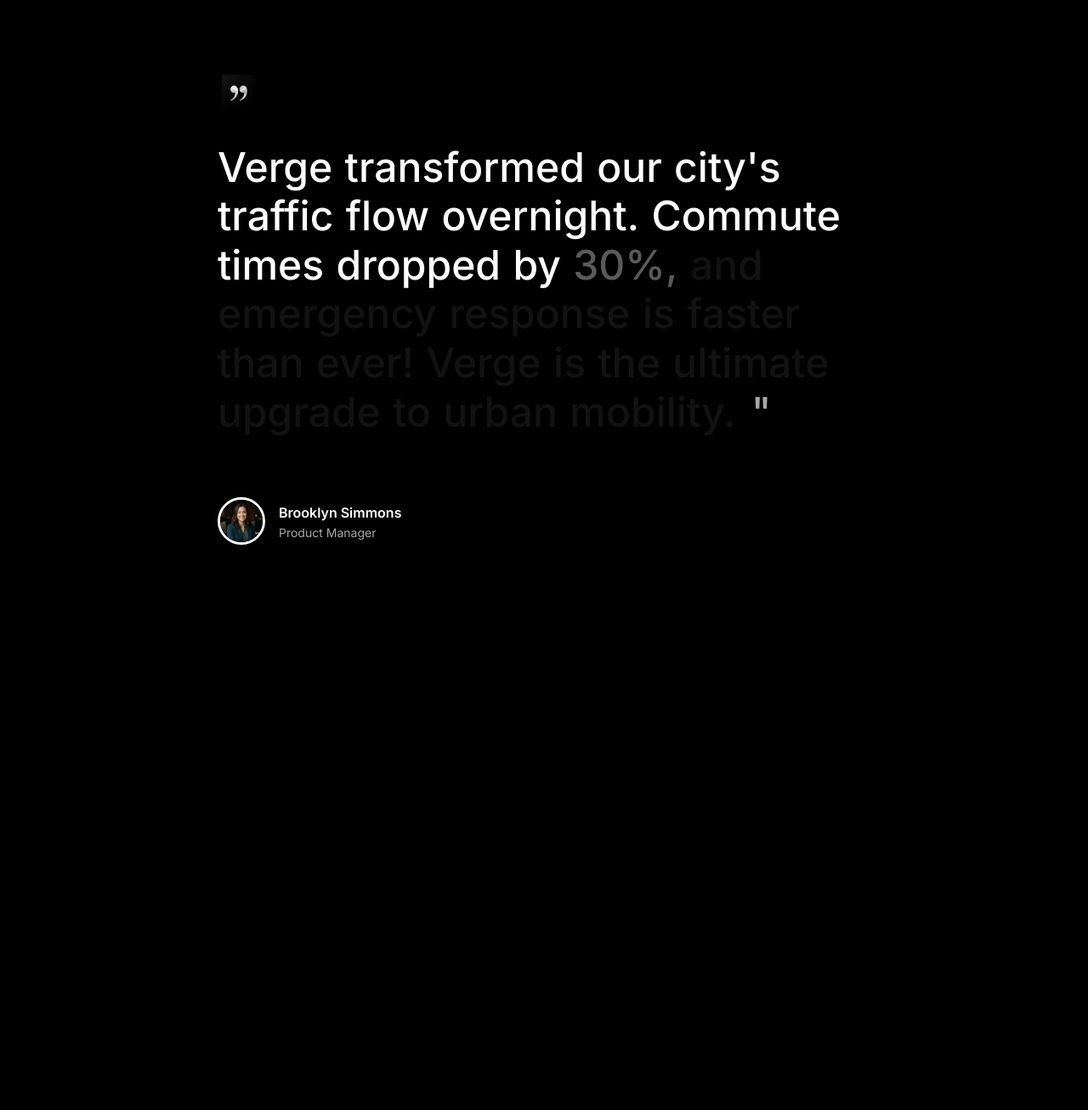
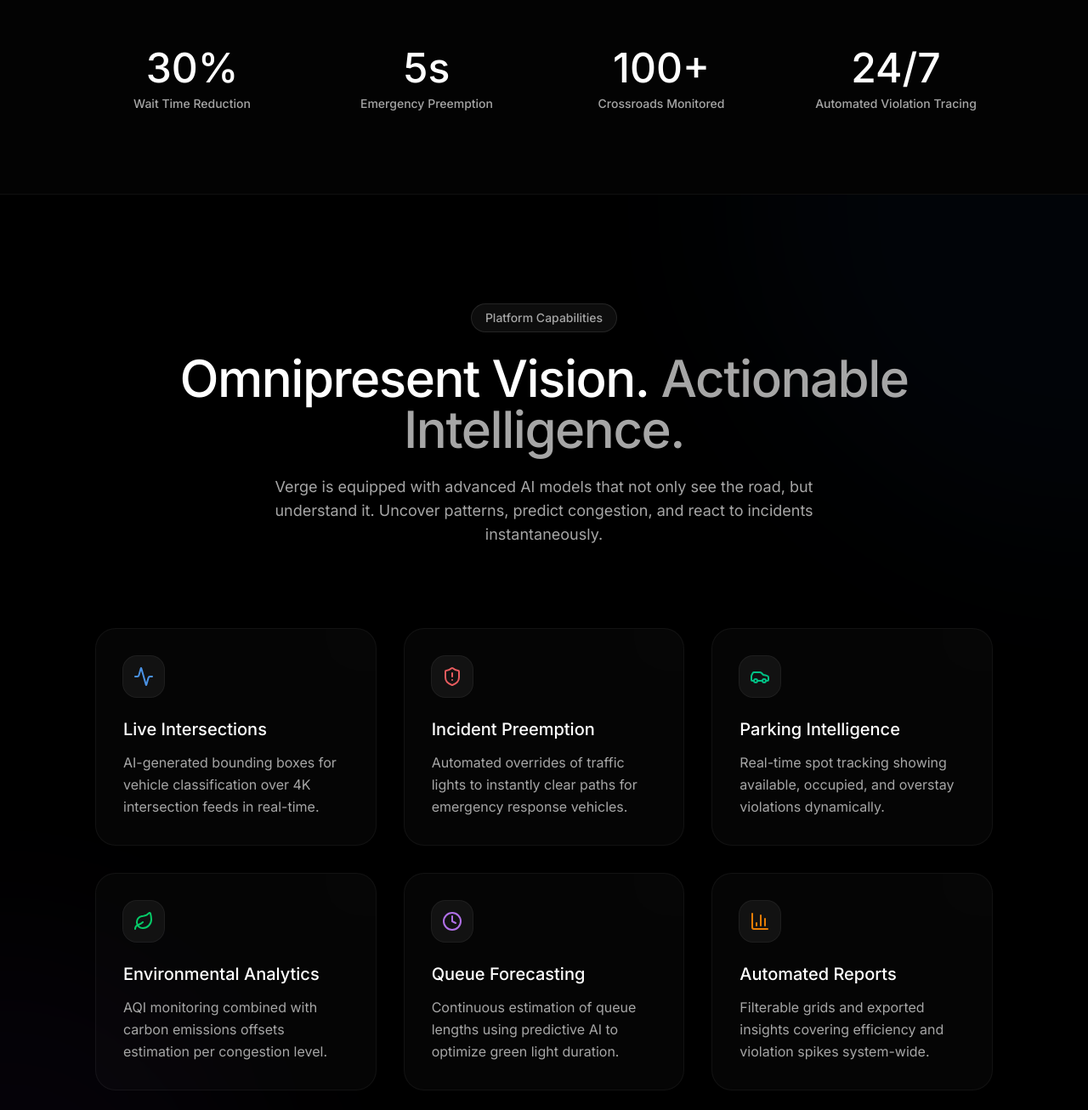
Before and after one commit to CodeDreamer06/Verge, a Next.js app in the folder frontend/: page / in a window 1280 px wide. Shown: the part 1444-2750 px from the top of the page at 85% size. Before the commit the page ends 2213 px from the top, so only its background shows below. Built offline with nearby package versions, Linux system fonts and the light colour scheme; a web font is replaced by a local one.

Commit message:
Enhance landing page and refine traffic monitor layout

```diff
--- a/frontend/app/page.tsx
+++ b/frontend/app/page.tsx
@@ -1,10 +1,56 @@
 "use client";
 
 import { motion, useScroll, useTransform } from "framer-motion";
-import { ChevronDown } from "lucide-react";
+import { ChevronDown, Activity, ShieldAlert, Car, Leaf, BarChart3, Clock, ArrowRight } from "lucide-react";
 import Image from "next/image";
 import Link from "next/link";
 import { useRef } from "react";
+
+const features = [
+  {
+    title: "Live Intersections",
+    description: "AI-generated bounding boxes for vehicle classification over 4K intersection feeds in real-time.",
+    icon: Activity,
+    color: "text-blue-400",
+  },
+  {
+    title: "Incident Preemption",
+    description: "Automated overrides of traffic lights to instantly clear paths for emergency response vehicles.",
+    icon: ShieldAlert,
+    color: "text-red-400",
+  },
+  {
+    title: "Parking Intelligence",
+    description: "Real-time spot tracking showing available, occupied, and overstay violations dynamically.",
+    icon: Car,
+    color: "text-emerald-400",
+  },
+  {
+    title: "Environmental Analytics",
+    description: "AQI monitoring combined with carbon emissions offsets estimation per congestion level.",
+    icon: Leaf,
+    color: "text-green-400",
+  },
+  {
+    title: "Queue Forecasting",
+    description: "Continuous estimation of queue lengths using predictive AI to optimize green light duration.",
+    icon: Clock,
+    color: "text-purple-400",
+  },
+  {
+    title: "Automated Reports",
+    description: "Filterable grids and exported insights covering efficiency and violation spikes system-wide.",
+    icon: BarChart3,
+    color: "text-orange-400",
+  },
+];
+
+const stats = [
+  { value: "30%", label: "Wait Time Reduction" },
+  { value: "5s", label: "Emergency Preemption" },
+  { value: "100+", label: "Crossroads Monitored" },
+  { value: "24/7", label: "Automated Violation Tracing" },
+];
 
 export default function Home() {
   const sectionRef = useRef<HTMLDivElement>(null);
@@ -212,6 +258,88 @@
         </motion.div>
       </section>
 
+      {/* Stats Section */}
+      <section className="relative py-16 md:py-24 border-b border-white/5 bg-white/[0.01]">
+        <div className="max-w-7xl mx-auto px-8 md:px-28">
+           <div className="grid grid-cols-2 md:grid-cols-4 gap-8 md:gap-12">
+             {stats.map((stat, idx) => (
+               <motion.div
+                 key={idx}
+                 initial={{ opacity: 0, scale: 0.95 }}
+                 whileInView={{ opacity: 1, scale: 1 }}
+                 viewport={{ once: true, margin: "-100px" }}
+                 transition={{ duration: 0.5, delay: idx * 0.1 }}
+                 className="flex flex-col items-center text-center"
+               >
+                 <span className="text-4xl md:text-5xl font-medium text-foreground mb-2">{stat.value}</span>
+                 <span className="text-sm font-medium text-muted-foreground">{stat.label}</span>
+               </motion.div>
+             ))}
+           </div>
+        </div>
+      </section>
+
+      {/* Features Section */}
+      <section className="relative py-24 md:py-32 px-8 md:px-28 z-40 bg-background overflow-hidden relative border-b border-white/5">
+        <div className="absolute top-0 right-0 w-[800px] h-[800px] bg-blue-500/[0.03] blur-[100px] rounded-full pointer-events-none -z-10 translate-x-1/2 -translate-y-1/2"></div>
+        <div className="absolute bottom-0 left-0 w-[600px] h-[600px] bg-purple-500/[0.03] blur-[100px] rounded-full pointer-events-none -z-10 -translate-x-1/2 translate-y-1/2"></div>
+
+        <div className="max-w-7xl mx-auto">
+          <div className="text-center mb-16 md:mb-24">
+             <motion.div
+               initial={{ opacity: 0, y: 10 }}
+               whileInView={{ opacity: 1, y: 0 }}
+               viewport={{ once: true }}
+               transition={{ duration: 0.5 }}
+               className="inline-block bg-white/5 border border-white/10 rounded-full px-4 py-1.5 text-sm font-medium text-muted-foreground mb-6"
+             >
+               Platform Capabilities
+             </motion.div>
+             <motion.h2
+               initial={{ opacity: 0, y: 20 }}
+               whileInView={{ opacity: 1, y: 0 }}
+               viewport={{ once: true }}
+               transition={{ duration: 0.6, delay: 0.1 }}
+               className="text-4xl md:text-5xl lg:text-6xl tracking-tight font-medium mb-6 text-foreground"
+             >
+               Omnipresent Vision. <br className="md:hidden" /><span className="text-muted-foreground">Actionable Intelligence.</span>
+             </motion.h2>
+             <motion.p
+               initial={{ opacity: 0, y: 20 }}
+               whileInView={{ opacity: 1, y: 0 }}
+               viewport={{ once: true }}
+               transition={{ duration: 0.6, delay: 0.2 }}
+               className="text-lg text-muted-foreground max-w-2xl mx-auto"
+             >
+               Verge is equipped with advanced AI models that not only see the road, but understand it. Uncover patterns, predict congestion, and react to incidents instantaneously.
+             </motion.p>
+          </div>
+
+          <div className="grid grid-cols-1 md:grid-cols-2 lg:grid-cols-3 gap-6 md:gap-8">
+            {features.map((feature, idx) => (
+              <motion.div
+                key={idx}
+                initial={{ opacity: 0, y: 20 }}
+                whileInView={{ opacity: 1, y: 0 }}
+                viewport={{ once: true, margin: "-50px" }}
+                transition={{ duration: 0.5, delay: idx * 0.1 }}
+                whileHover={{ y: -5 }}
+                className="group relative p-8 rounded-3xl bg-white/[0.02] border border-white/5 hover:border-white/10 hover:bg-white/[0.04] transition-all duration-300 overflow-hidden"
+              >
+                <div className="absolute top-0 right-0 w-32 h-32 bg-white/[0.02] rounded-full blur-3xl group-hover:bg-white/[0.05] transition-colors translate-x-1/2 -translate-y-1/2" />
+                <div className="mb-6 inline-flex p-3 rounded-2xl bg-white/5 ring-1 ring-white/10 group-hover:scale-110 transition-transform duration-300">
+                  <feature.icon className={`w-6 h-6 ${feature.color} opacity-90 group-hover:opacity-100 transition-opacity`} />
+                </div>
+                <h3 className="text-xl font-medium text-foreground mb-3">{feature.title}</h3>
+                <p className="text-muted-foreground leading-relaxed text-sm md:text-base">
+                  {feature.description}
+                </p>
+              </motion.div>
+            ))}
+          </div>
+        </div>
+      </section>
+
       {/* Section 2: Testimonial */}
       <section
         ref={testimonialRef}
@@ -278,6 +406,64 @@
         {/* Subtle background glow effect behind testimonial */}
         <div className="absolute top-1/2 left-1/2 -translate-x-1/2 -translate-y-1/2 w-[800px] h-[800px] bg-white/[0.02] rounded-full blur-3xl pointer-events-none -z-10 dark:block hidden"></div>
       </section>
+
+      {/* Final CTA & Footer */}
+      <section className="relative pt-24 pb-12 px-8 md:px-28 z-40 bg-background border-t border-white/5 overflow-hidden">
+        <div className="absolute top-0 left-1/2 -translate-x-1/2 w-[1000px] h-[400px] bg-[radial-gradient(ellipse_at_top,_var(--tw-gradient-stops))] from-blue-900/10 via-background to-background pointer-events-none -z-10"></div>
+
+        <div className="max-w-4xl mx-auto text-center mb-32">
+          <motion.h2
+            initial={{ opacity: 0, y: 20 }}
+            whileInView={{ opacity: 1, y: 0 }}
+            viewport={{ once: true }}
+            transition={{ duration: 0.6 }}
+            className="text-4xl md:text-5xl font-medium mb-8 text-foreground"
+          >
+            Ready to optimize your city?
+          </motion.h2>
+          <motion.div
+            initial={{ opacity: 0, y: 20 }}
+            whileInView={{ opacity: 1, y: 0 }}
+            viewport={{ once: true }}
+            transition={{ duration: 0.6, delay: 0.1 }}
+            className="flex flex-col sm:flex-row items-center justify-center gap-4"
+          >
+            <Link
+              href="/dashboard"
+              className="group flex items-center gap-2 bg-foreground text-background rounded-full px-8 py-4 text-base font-medium shadow-[0_0_40px_-10px_rgba(255,255,255,0.3)] hover:shadow-[0_0_60px_-10px_rgba(255,255,255,0.4)] transition-all hover:scale-105 active:scale-95"
+            >
+              Launch Live Dashboard
+              <ArrowRight className="w-4 h-4 group-hover:translate-x-1 transition-transform" />
+            </Link>
+            <Link
+              href="mailto:contact@verge.city"
+              className="bg-white/5 hover:bg-white/10 text-foreground border border-white/10 rounded-full px-8 py-4 text-base font-medium transition-all hover:scale-105 active:scale-95 backdrop-blur-md"
+            >
+              Contact Sales
+            </Link>
+          </motion.div>
+        </div>
+
+        <div className="max-w-7xl mx-auto flex flex-col md:flex-row items-center justify-between pt-8 border-t border-white/5 text-sm text-muted-foreground gap-4">
+          <div className="flex items-center gap-3">
+             <div className="relative w-6 h-6 rounded overflow-hidden opacity-80">
+                <Image
+                  src="/verge-logo.png"
+                  alt="Verge Logo"
+                  fill
+                  className="object-cover"
+                />
+              </div>
+             <span>© 2026 Verge Systems, Inc. All rights reserved.</span>
+          </div>
+          <div className="flex items-center gap-6">
+            <Link href="#" className="hover:text-foreground transition-colors">Privacy Policy</Link>
+            <Link href="#" className="hover:text-foreground transition-colors">Terms of Service</Link>
+            <Link href="#" className="hover:text-foreground transition-colors">Twitter</Link>
+            <Link href="#" className="hover:text-foreground transition-colors">GitHub</Link>
+          </div>
+        </div>
+      </section>
     </main>
   );
 }
--- a/frontend/components/TrafficMonitor.tsx
+++ b/frontend/components/TrafficMonitor.tsx
@@ -9,18 +9,18 @@
 
 const TrafficMonitor = () => {
     const detections: Detection[] = [
-        { label: 'Bus', color: 'border-green-500 bg-green-500', top: '15%', left: '34%', width: '16%', height: '22%' },
-        { label: 'Car', color: 'border-red-500 bg-red-500', top: '41%', left: '13%', width: '15%', height: '21%' },
-        { label: 'Taxi', color: 'border-yellow-500 bg-yellow-500', top: '52%', left: '48%', width: '15%', height: '22%' },
-        { label: 'Taxi', color: 'border-yellow-500 bg-yellow-500', top: '43%', left: '80%', width: '11%', height: '14%' },
-        { label: 'Taxi', color: 'border-yellow-500 bg-yellow-500', top: '28%', left: '72%', width: '9%', height: '11%' },
-        { label: 'Taxi', color: 'border-yellow-500 bg-yellow-500', top: '68%', left: '72%', width: '14%', height: '21%' },
+        { label: 'Bus', color: 'border-green-500 bg-green-500', top: '5%', left: '34.5%', width: '17%', height: '21%' },
+        { label: 'Car', color: 'border-red-500 bg-red-500', top: '41%', left: '13.5%', width: '15%', height: '21%' },
+        { label: 'Taxi', color: 'border-yellow-500 bg-yellow-500', top: '52%', left: '48.1%', width: '16.5%', height: '22%' },
+        { label: 'Taxi', color: 'border-yellow-500 bg-yellow-500', top: '43%', left: '78.5%', width: '11%', height: '14%' },
+        { label: 'Taxi', color: 'border-yellow-500 bg-yellow-500', top: '29%', left: '72%', width: '9%', height: '11%' },
+        { label: 'Taxi', color: 'border-yellow-500 bg-yellow-500', top: '68.5%', left: '72.5%', width: '16.9%', height: '21%' },
         { label: 'People', color: 'border-pink-500 bg-pink-500', top: '23%', left: '14%', width: '10%', height: '12%' },
-        { label: 'Motorcycle', color: 'border-cyan-500 bg-cyan-500', top: '44%', left: '69%', width: '6%', height: '13%' },
+        { label: 'Motorcycle', color: 'border-cyan-500 bg-cyan-500', top: '44%', left: '69%', width: '6.5%', height: '13%' },
     ];
 
     return (
-        <div className="relative w-full aspect-video bg-slate-900 rounded-xl overflow-hidden font-sans text-white select-none">
+        <div className="relative w-full aspect-video bg-slate-900 rounded-3xl overflow-hidden font-sans text-white select-none">
             {/* Background Layer with Blue Tint */}
             <div
                 className="absolute inset-0 bg-cover bg-center transition-opacity"
```
